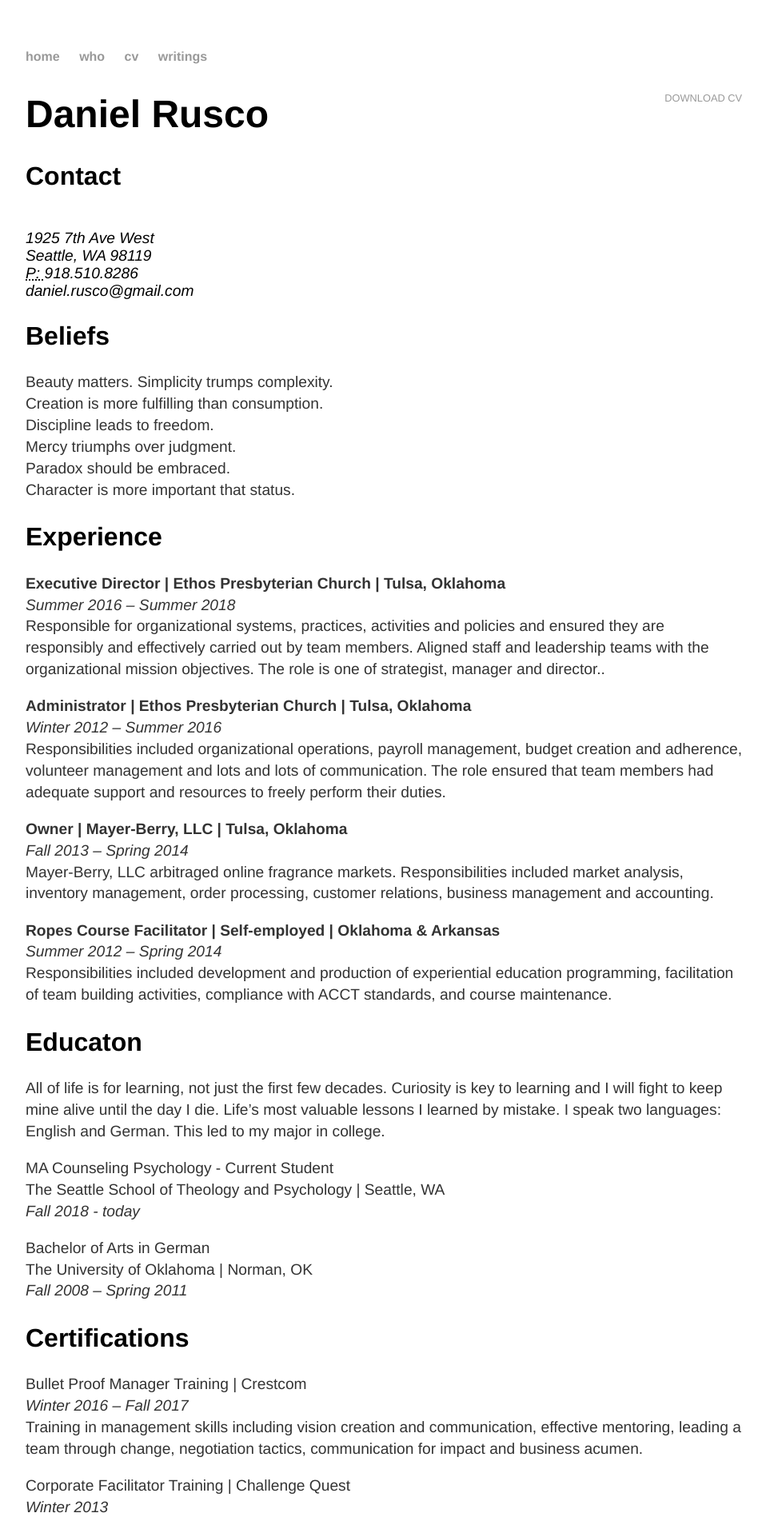
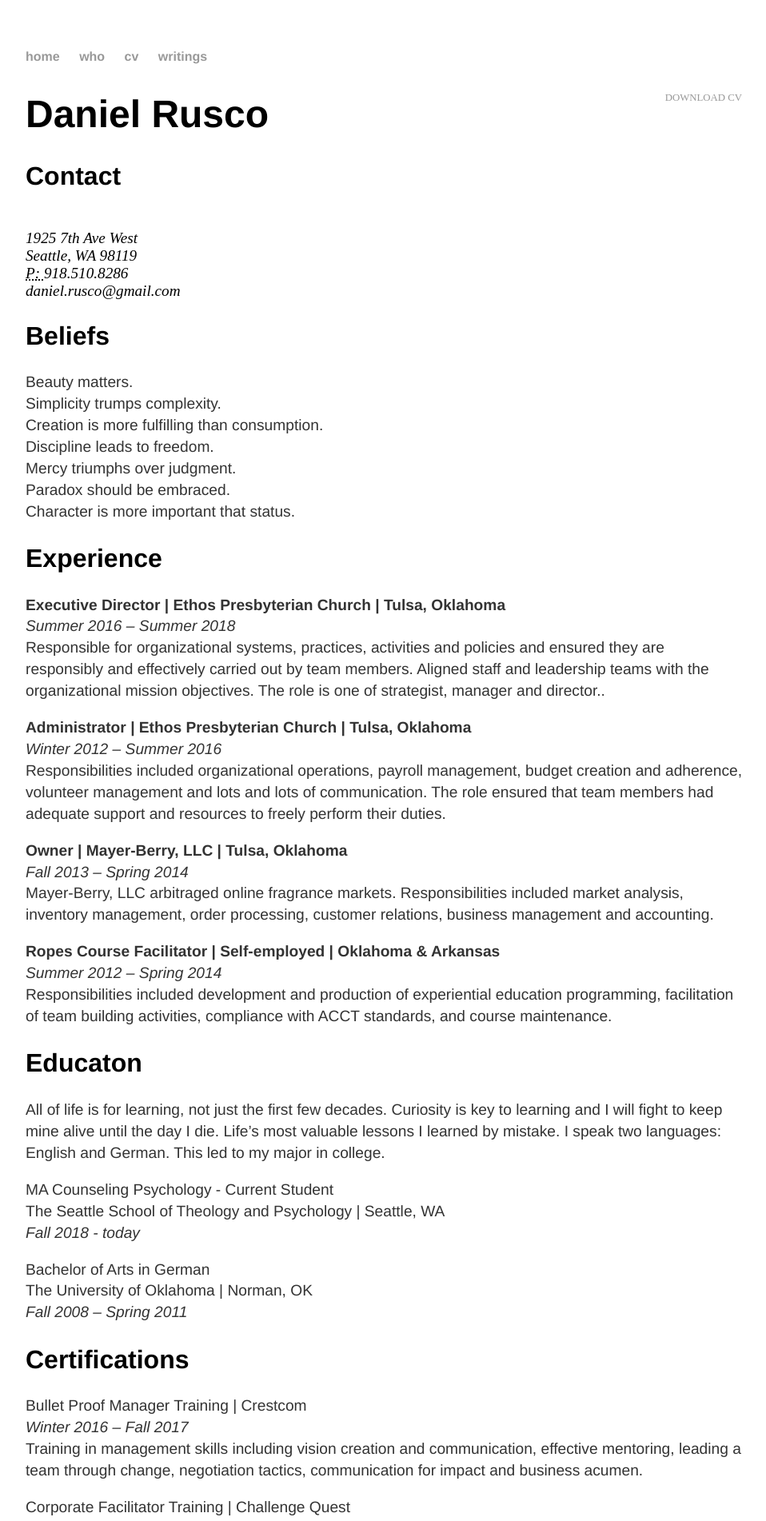
Before and after one commit to danielrusco/danielrusco.github.io, a Jekyll site: the page built from cv/index.html, in a window 1280 px wide. Shown: the top 1902 px of the page at 80% size, without its empty margins (160-1118 px from the left). Built offline with Jekyll 4.4.1, drawn with Linux system fonts in a browser that asks for light colours.

Commit message:
seventeen

```diff
--- a/css/main.css
+++ b/css/main.css
@@ -25,6 +25,6 @@ ul.posts li { list-style: none; }
 .cv h1 { font-size: 3em; font-family: 'Helvetica', 'Arial', 'Sans-Serif'; }
 .cv h2 { font-size: 2em; font-family: 'Helvetica', 'Arial', 'Sans-Serif'; }
 .cv h3 { font-size: 1; font-family: 'Helvetica', 'Arial', 'Sans-Serif'; }
-.cv address, .cv .download { font-family: 'Helvetica', 'Arial', 'Sans-Serif'; }
+.cv address, .cv .download
 .cv address, .cv p { font-size: 1.2em; }
 .cv .download { float: right; font-size: .8em; text-transform: uppercase; }
--- a/cv/index.html
+++ b/cv/index.html
@@ -17,7 +17,7 @@ title: CV of Daniel Rusco
 
 					<h2>Beliefs</h2>
 
-					<p>Beauty matters. Simplicity trumps complexity. <br>Creation is more fulfilling than consumption. <br>Discipline leads to freedom. <br>Mercy triumphs over judgment. <br>Paradox should be embraced. <br>Character is more important that status.
+					<p>Beauty matters. <br>Simplicity trumps complexity. <br>Creation is more fulfilling than consumption. <br>Discipline leads to freedom. <br>Mercy triumphs over judgment. <br>Paradox should be embraced. <br>Character is more important that status.
 
 					<h2>Experience</h2>
 
```
